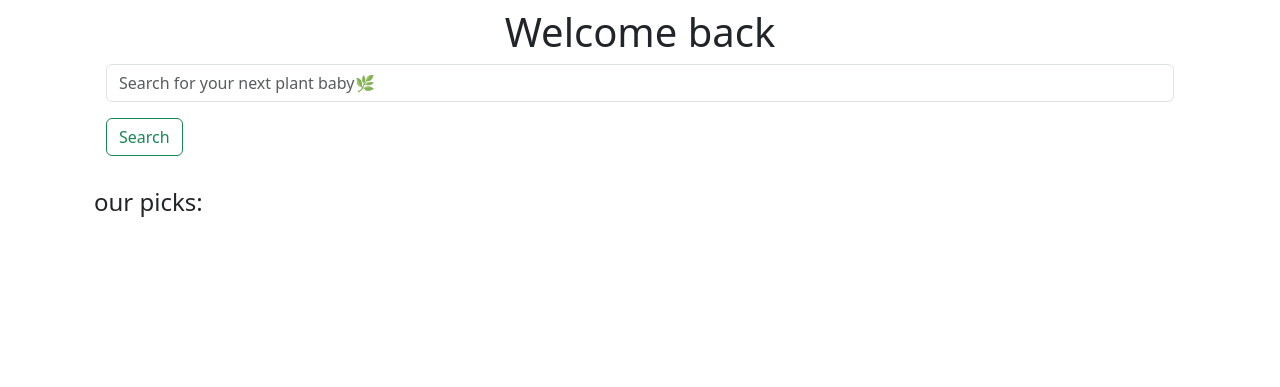
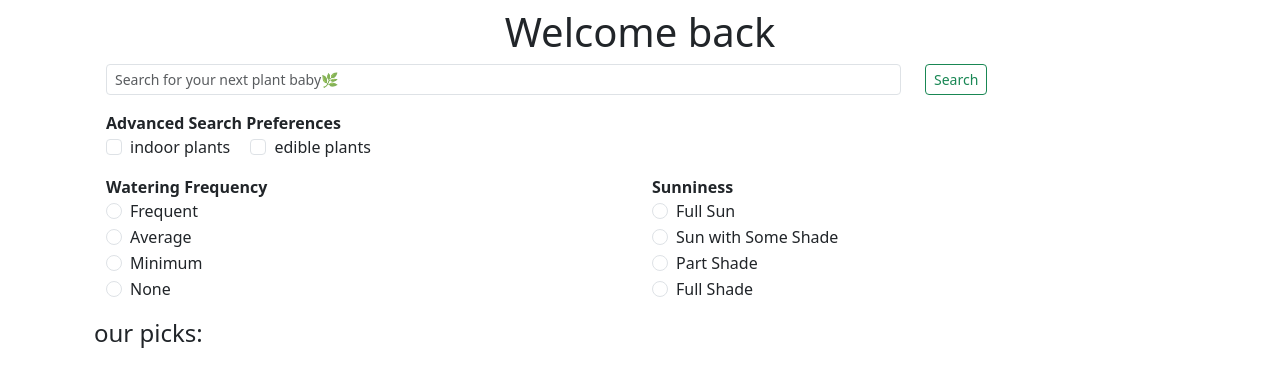
Before and after one commit to lcarinad/plant_parent, a Flask app: template templates/homeUser.html in a window 1280 px wide. Shown: the top 387 px of the page. Run offline with Flask 3, Linux system fonts and the light colour scheme; the template is opened without the code that fills it, so the values that code supplies are empty.

Commit message:
advanced search preferences on form

```diff
--- a/helpers.py
+++ b/helpers.py
@@ -20,8 +20,8 @@ def get_random_plants(all_plants):
     return random_plants
 
 def get_random_page():
-    """generate random page number"""
-    random_page=randint(1, 30)
+    """generate random page number. Free api allows query to id 3000, 30 plants/page"""
+    random_page=randint(1, 100)
     return random_page
 
 def fetch_search_terms(term):
--- a/templates/homeUser.html
+++ b/templates/homeUser.html
@@ -5,13 +5,148 @@ content%}
 <!-- ********search form**************** -->
 <div class="container mb-3" id="search-form">
   <form action="/search">
-    <input
-      role="search"
-      class="form-control"
-      placeholder="Search for your next plant baby🌿"
-      name="q"
-    />
-    <button class="btn btn-outline-success my-3" type="submit">Search</button>
+    <div class="row">
+      <div class="mb-3 col-md-9">
+        <input
+          role="search"
+          class="form-control form-control-sm"
+          placeholder="Search for your next plant baby🌿"
+          name="q"
+        />
+      </div>
+      <div class="col-md-3">
+        <button type="submit" class="btn btn-outline-success btn-sm">
+          Search
+        </button>
+      </div>
+    </div>
+    <div id="adv-search" class="mx-auto">
+      <p class="mb-0"><b>Advanced Search Preferences</b></p>
+
+      <div class="mb-3 form-check form-check-inline">
+        <input
+          class="form-check-input"
+          type="checkbox"
+          name="indoor"
+          value="indoor-plants"
+          id="indoorCheckbox"
+        />
+        <label class="form-check-label" for="indoorCheckbox"
+          >indoor plants</label
+        >
+      </div>
+      <div class="mb-3 form-check form-check-inline">
+        <input
+          class="form-check-input"
+          type="checkbox"
+          name="edible"
+          value="edible-plants"
+          id="edibleCheckbox"
+        />
+        <label class="form-check-label" for="edibleCheckbox"
+          >edible plants</label
+        >
+      </div>
+
+      <!-- radio group watering -->
+      <div class="row">
+        <div class="col-md-6">
+          <p class="mb-0"><b>Watering Frequency</b></p>
+          <div class="form-check watering">
+            <input
+              class="form-check-input"
+              type="radio"
+              name="wateringFreqncy"
+              id="wateringFrequent"
+              value="frequent"
+            />
+            <label class="form-check-label" for="wateringFrequent">
+              Frequent
+            </label>
+          </div>
+          <div class="form-check watering">
+            <input
+              class="form-check-input"
+              type="radio"
+              name="wateringFreqncy"
+              id="wateringAverage"
+              value="average"
+            />
+            <label class="form-check-label" for="wateringAverage">
+              Average
+            </label>
+          </div>
+          <div class="form-check watering">
+            <input
+              class="form-check-input"
+              type="radio"
+              name="wateringFreqncy"
+              id="wateringMinimum"
+              value="minimum"
+            />
+            <label class="form-check-label" for="wateringMinimum">
+              Minimum
+            </label>
+          </div>
+          <div class="form-check watering">
+            <input
+              class="form-check-input"
+              type="radio"
+              name="wateringFreqncy"
+              id="wateringNone"
+              value="none"
+            />
+            <label class="form-check-label" for="wateringNone"> None </label>
+          </div>
+        </div>
+        <!-- radio group sunlight -->
+        <div class="col-md-6">
+          <p class="mb-0"><b>Sunniness</b></p>
+          <div class="form-check sunlight">
+            <input
+              class="form-check-input"
+              type="radio"
+              name="sunniness"
+              id="fullSun"
+              value="fullSun"
+            />
+            <label class="form-check-label" for="fullSun"> Full Sun </label>
+          </div>
+          <div class="form-check sunlight">
+            <input
+              class="form-check-input"
+              type="radio"
+              name="sunniness"
+              id="sun-partShade"
+              value="sun-partShade"
+            />
+            <label class="form-check-label" for="sun-partShade">
+              Sun with Some Shade
+            </label>
+          </div>
+          <div class="form-check sunlight">
+            <input
+              class="form-check-input"
+              type="radio"
+              name="sunniness"
+              id="partShade"
+              value="partShade"
+            />
+            <label class="form-check-label" for="partShade"> Part Shade </label>
+          </div>
+          <div class="form-check sunlight">
+            <input
+              class="form-check-input"
+              type="radio"
+              name="sunniness"
+              id="fullShade"
+              value="fullShade"
+            />
+            <label class="form-check-label" for="fullShade"> Full Shade </label>
+          </div>
+        </div>
+      </div>
+    </div>
   </form>
 </div>
 <!-- ******************our picks*********** -->
@@ -19,8 +154,12 @@ content%}
 <div class="container text-center">
   <div class="row g-3">
     {% for plant in plants %}
-    <div class="col-md-3 col-xs-1 mb-3">
-      <div class="card p-3 results" id="{{plant.id}}" style="width: 18rem">
+    <div class="col">
+      <div
+        class="card p-3 results"
+        id="{{plant.id}}"
+        style="width: 18rem; height: 21rem"
+      >
         {% if plant.default_image.thumbnail %}
         <img
           class="card-img-top"
```
